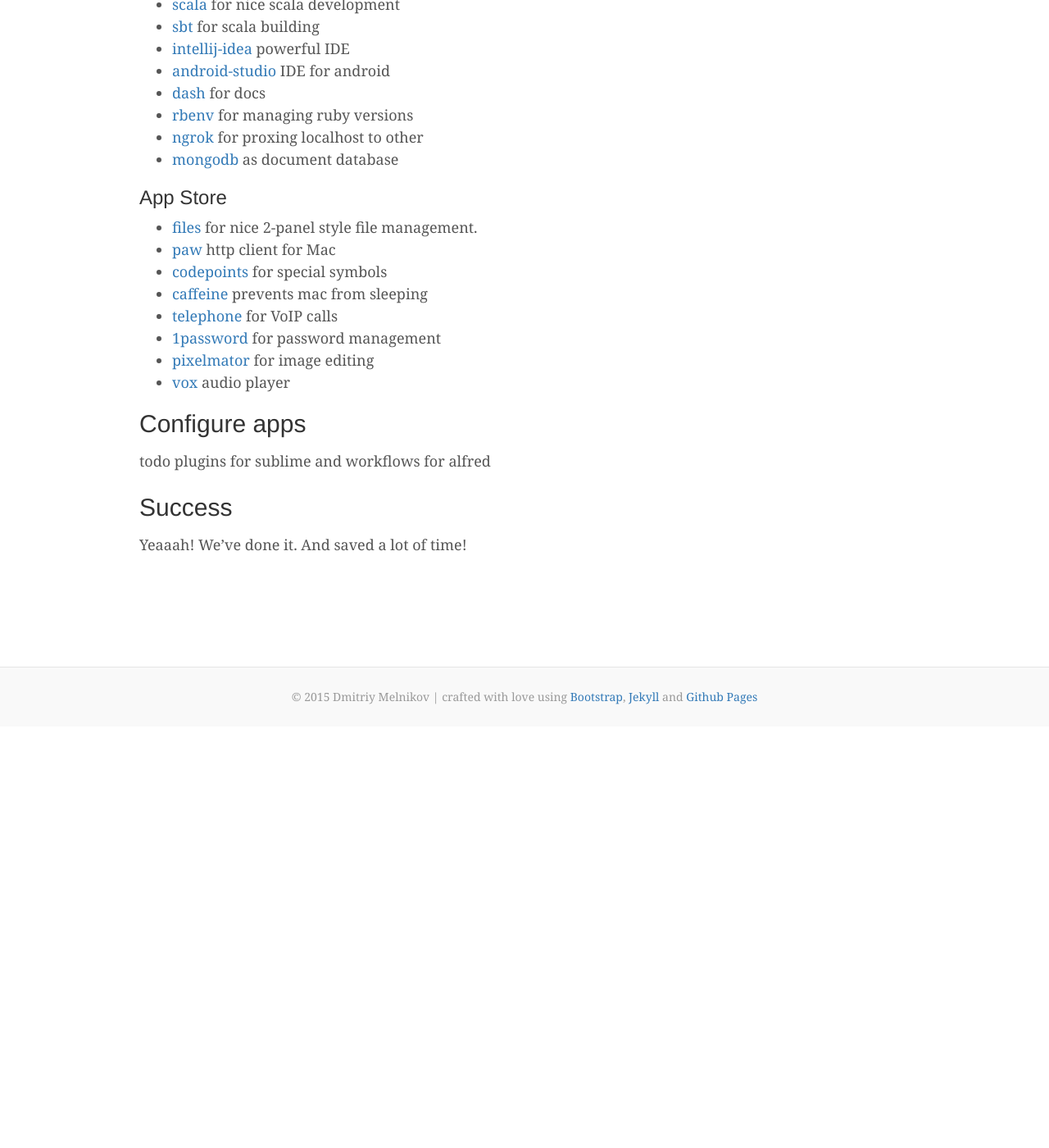
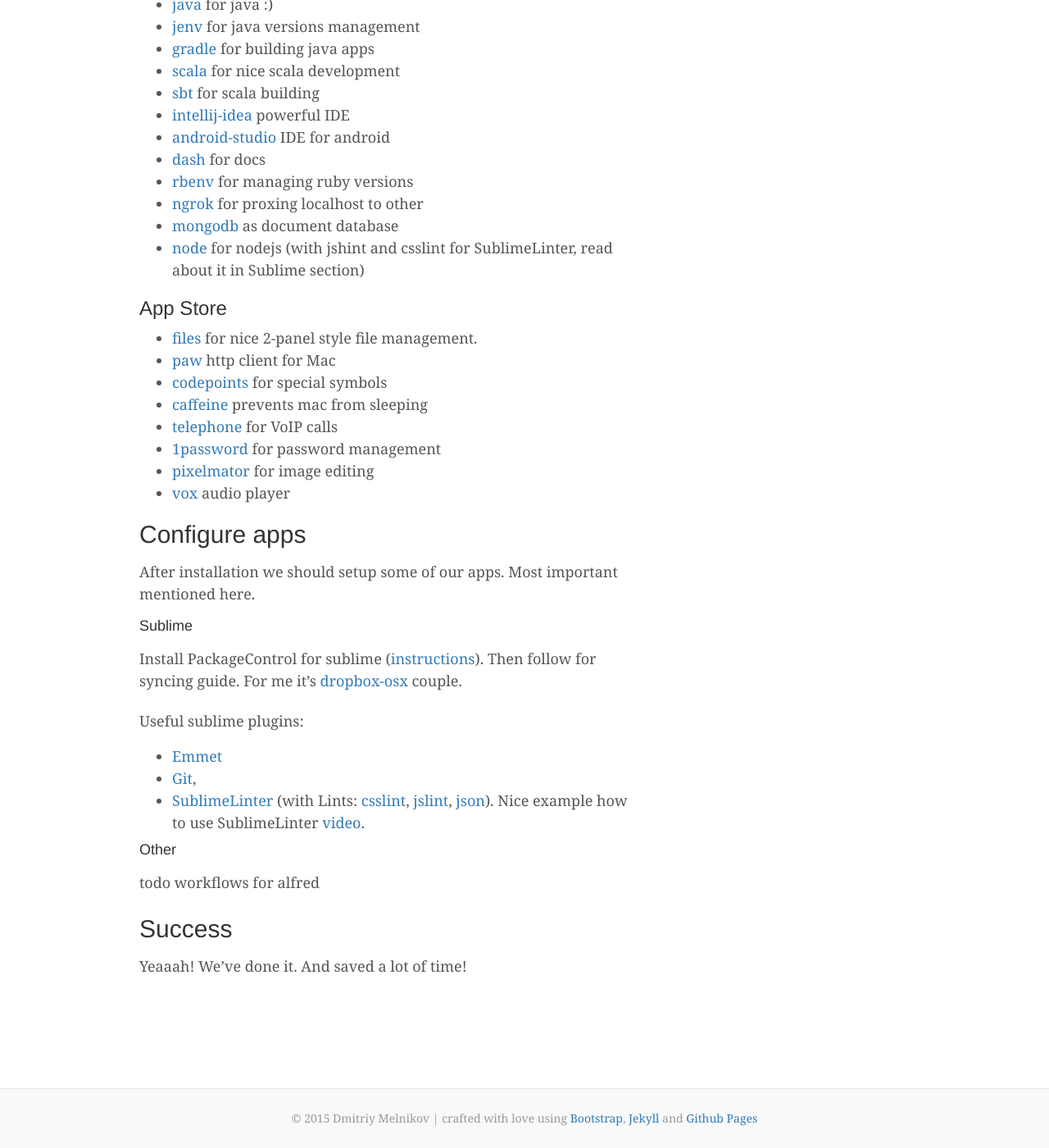
Before and after one commit to melnikovdv/melnikovdv.github.io, a Jekyll site: the page built from _posts/2014-11-25-setup-mac-os-x.md, in a window 1280 px wide and 1400 px high, scrolled down 1829 px. Shown: the whole window at 82% size. Built offline with Jekyll 4.4.1, drawn with Linux system fonts in a browser that asks for light colours; nearby versions of some CDN libraries; comment, search, counter and statistics services are not loaded; before the commit the page ends 2715 px from its top, so only the background shows below that; some of the changed text lies outside the part shown.

Commit message:
description improved

```diff
--- a/_posts/2014-11-25-setup-mac-os-x.md
+++ b/_posts/2014-11-25-setup-mac-os-x.md
@@ -37,6 +37,8 @@
 
 #### Utilities
 
+* [iterm2](http://iterm2.com/) replacement for Terminal app
+* [oh-my-zsh](http://ohmyz.sh/) as default shell
 * [alfred](http://www.alfredapp.com/) for launch everything and automation
 * [bartender](http://www.macbartender.com/) allows to control menu bar icons
 * [evernote](https://evernote.com) for notes
@@ -71,6 +73,7 @@
 * [rbenv](https://github.com/sstephenson/rbenv) for managing ruby versions
 * [ngrok](https://ngrok.com/) for proxing localhost to other
 * [mongodb](http://www.mongodb.com/) as document database
+* [node](https://nodejs.org/) for nodejs (with jshint and csslint for SublimeLinter, read about it in Sublime section)
 
 ### App Store
 
@@ -85,7 +88,21 @@
 
 ## Configure apps
 
-todo plugins for sublime and workflows for alfred
+After installation we should setup some of our apps. Most important mentioned here.
+
+#### Sublime
+
+Install PackageControl for sublime ([instructions](https://packagecontrol.io/installation)). Then follow for syncing guide. For me it's [dropbox-osx](https://packagecontrol.io/docs/syncing#dropbox-osx) couple.
+
+Useful sublime plugins:
+
+* [Emmet](http://emmet.io/)
+* [Git](https://github.com/kemayo/sublime-text-git),
+* [SublimeLinter](http://sublimelinter.com/) (with Lints: [csslint](https://github.com/SublimeLinter/SublimeLinter-csslint), [jslint](https://github.com/SublimeLinter/SublimeLinter-jshint), [json](https://github.com/SublimeLinter/SublimeLinter-json)). Nice example how to use SublimeLinter [video](http://www.youtube.com/watch?v=u6fvJRao-E4).
+
+#### Other
+
+todo workflows for alfred
 
 ## Success
 
```
Also changed, not shown: other parts of _posts/2014-11-25-setup-mac-os-x.md (+2 -2 lines).
